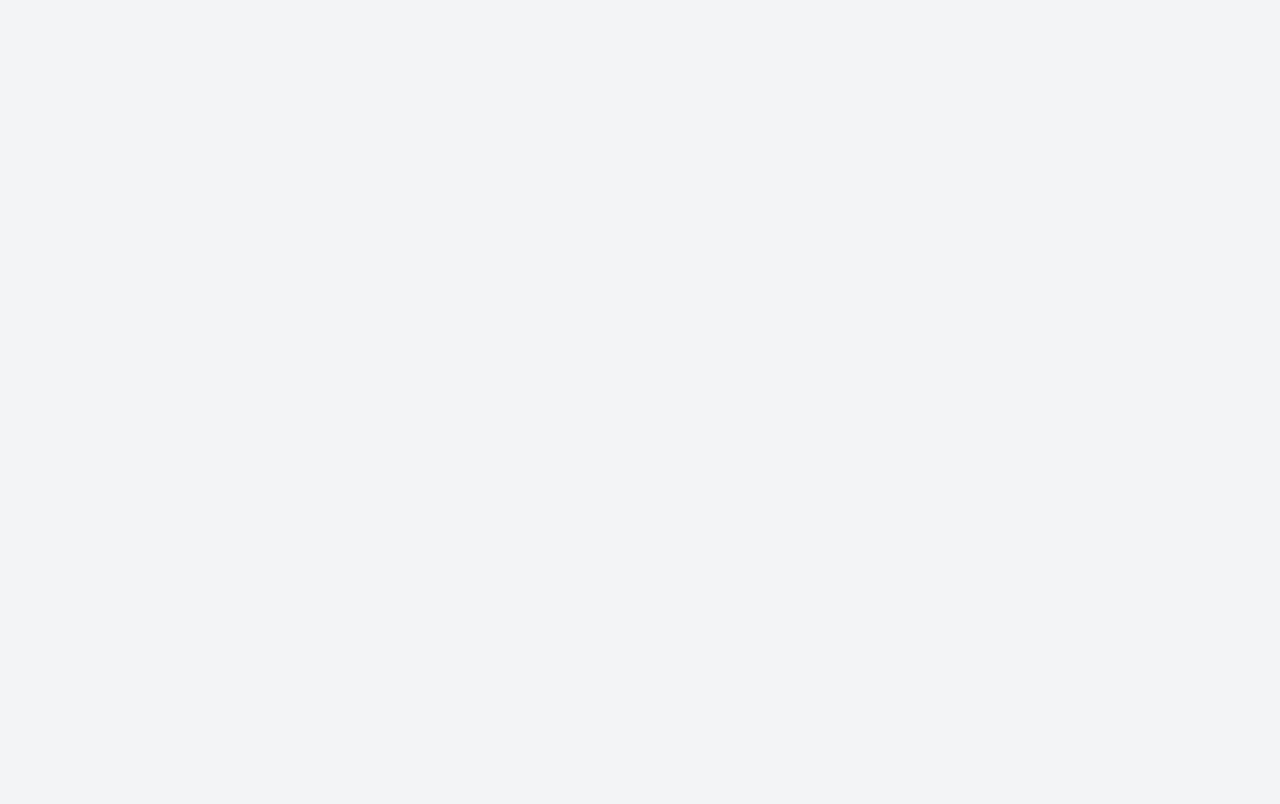
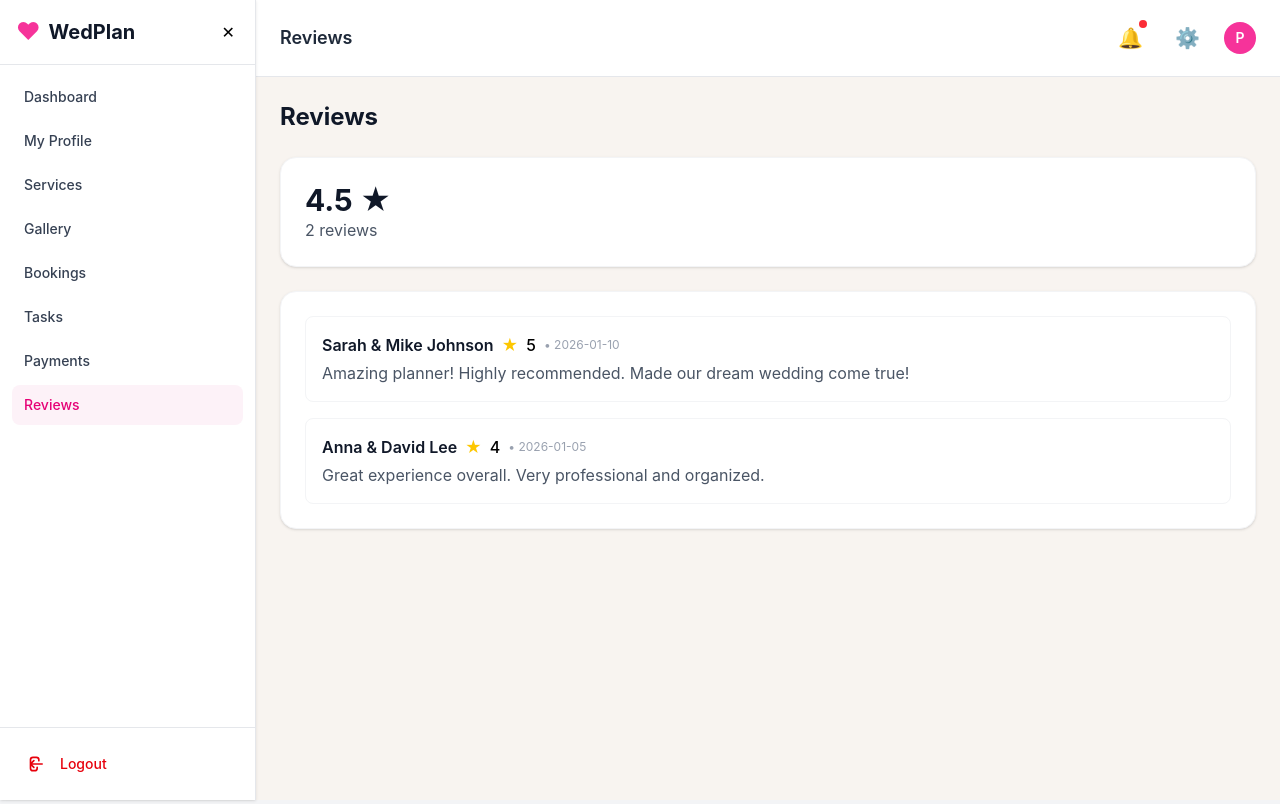
Before and after one commit to tejas0678/Wedding_Planner_System_Cdac, a React (Vite) app in the folder Frontend/wedding-planner-frontend/: page /planner-reviews in a window 1280 px wide. Before the commit this address had no page. Built offline with nearby package versions, Linux system fonts and the light colour scheme.

Commit message:
Add PlannerReviews and PlannerRoutes

```diff
--- a/Frontend/wedding-planner-frontend/src/pages/planner/DashboardLayout.jsx
+++ b/Frontend/wedding-planner-frontend/src/pages/planner/DashboardLayout.jsx
@@ -20,7 +20,7 @@ const DashboardLayout = ({ children, role = "PLANNER" }) => {
 
   const handleLogout = () => {
     localStorage.removeItem('authToken');
-    navigate('/');
+    navigate('/home');
   };
 
   const isActive = (path) => {
--- /dev/null
+++ b/Frontend/wedding-planner-frontend/src/pages/planner/PlannerReviews.jsx
@@ -0,0 +1,46 @@
+import React, { useState } from 'react';
+import DashboardLayout from './DashboardLayout';
+import { mockData } from './data/mockData';
+import { EmptyState } from './../../components/planner/common/EmptyState'
+
+// ============= REVIEWS PAGE =============
+export const PlannerReviews = () => {
+  const user = { id: 1 };
+  const [data] = useState(mockData);
+  const reviews = data.feedback.filter(f => f.planner_id === user.id);
+  const avg = reviews.length ? (reviews.reduce((a, r) => a + r.rating, 0) / reviews.length).toFixed(1) : '0.0';
+
+  return (
+    <DashboardLayout>
+      <h1 className="text-2xl font-bold text-gray-900 mb-6">Reviews</h1>
+      {reviews.length > 0 && (
+        <div className="bg-white rounded-2xl p-6 shadow-sm border border-gray-100 mb-6">
+          <p className="text-3xl font-bold text-gray-900">{avg} ★</p>
+          <p className="text-gray-600">{reviews.length} review{reviews.length > 1 ? 's' : ''}</p>
+        </div>
+      )}
+      <div className="bg-white rounded-2xl p-6 shadow-sm border border-gray-100">
+        {reviews.length > 0 ? (
+          <div className="space-y-4">
+            {reviews.map(r => {
+              const client = data.clients.find(c => c.client_id === r.client_id);
+              return (
+                <div key={r.feedback_id} className="p-4 border border-gray-100 rounded-lg">
+                  <div className="flex items-center gap-2 mb-1">
+                    <span className="font-semibold text-gray-900">{client?.name || 'Anonymous'}</span>
+                    <span className="text-yellow-400">★</span>
+                    <span className="font-medium">{r.rating}</span>
+                    <span className="text-xs text-gray-400">• {r.date}</span>
+                  </div>
+                  <p className="text-gray-600">{r.comment}</p>
+                </div>
+              );
+            })}
+          </div>
+        ) : (
+          <EmptyState icon="⭐" title="No reviews yet" text="You haven't received any reviews. Complete bookings to get feedback." />
+        )}
+      </div>
+    </DashboardLayout>
+  );
+};
--- a/Frontend/wedding-planner-frontend/src/routes/PlannerRoutes.jsx
+++ b/Frontend/wedding-planner-frontend/src/routes/PlannerRoutes.jsx
@@ -1,12 +1,23 @@
 import { Route } from "react-router-dom";
 import { PlannerDashboard } from "../pages/planner/PlannerDashboard";
+import { PlannerProfile } from "../pages/planner/PlannerProfile";
+import { PlannerServices } from "../pages/planner/PlannerServices";
+import { PlannerGallery } from "../pages/planner/PlannerGallery";
+import { PlannerBookings } from "../pages/planner/PlannerBookings";
+import { PlannerTasks } from "../pages/planner/PlannerTasks";
+import { PlannerPayments } from "../pages/planner/PlannerPayments";
+import { PlannerReviews } from "../pages/planner/PlannerReviews";
 
 const PlannerRoutes = (
   <>
     <Route path="/planner-dashboard" element={<PlannerDashboard />} />
-    {/* <Route path="/planner-dashboard" element={<PlannerDashboard />} /> */}
-    {/* <Route path="/planner-dashboard" element={<PlannerDashboard />} /> */}
-    {/* <Route path="/planner-dashboard" element={<PlannerDashboard />} /> */}
+    <Route path="/planner-profile" element={<PlannerProfile />} />
+    <Route path="/planner-services" element={<PlannerServices />} />
+    <Route path="/planner-gallery" element={<PlannerGallery />} />
+    <Route path="/planner-bookings" element={<PlannerBookings />} />
+    <Route path="/planner-tasks" element={<PlannerTasks />} />
+    <Route path="/planner-payments" element={<PlannerPayments />} />
+    <Route path="/planner-reviews" element={<PlannerReviews />} />
   </>
 );
 
```
